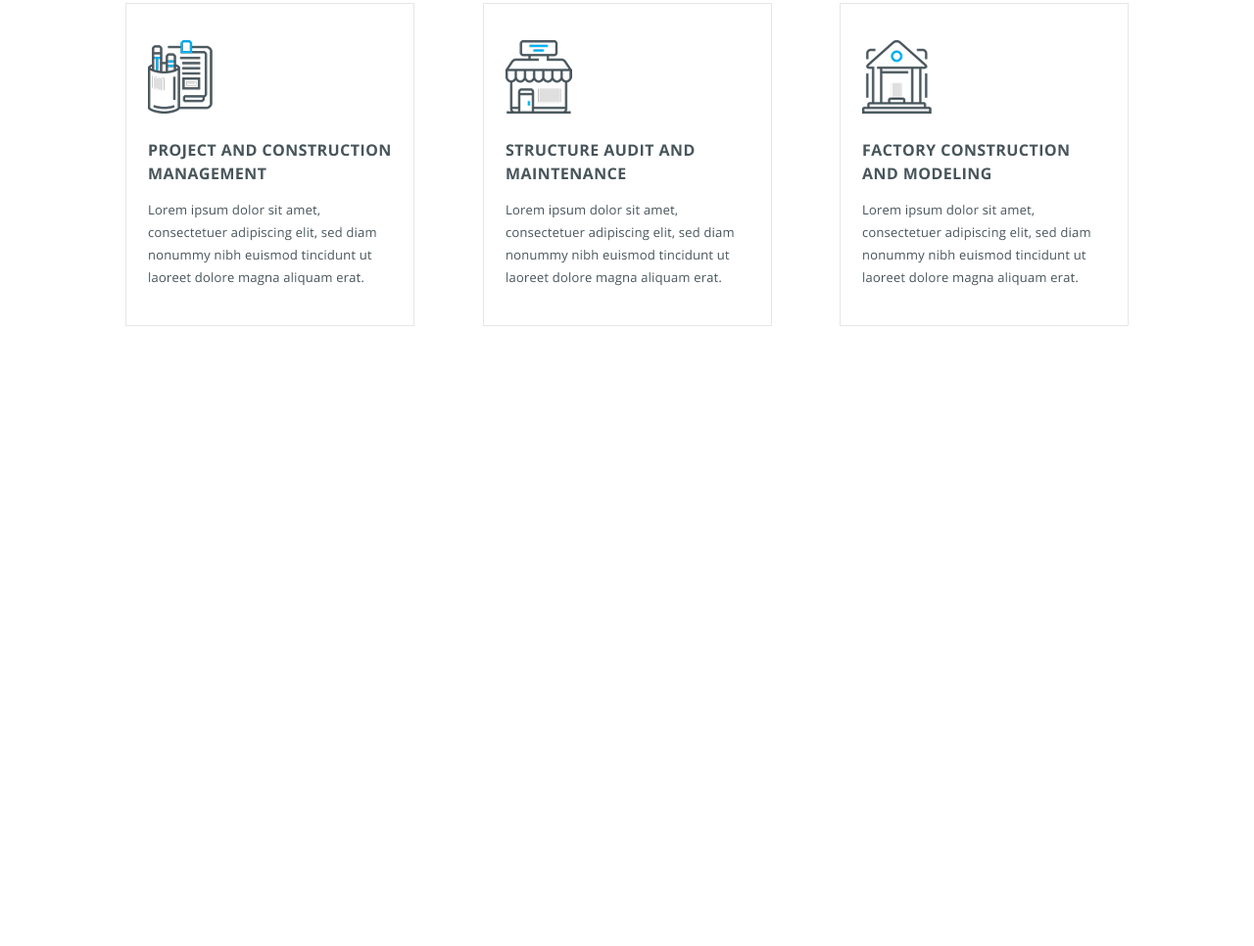
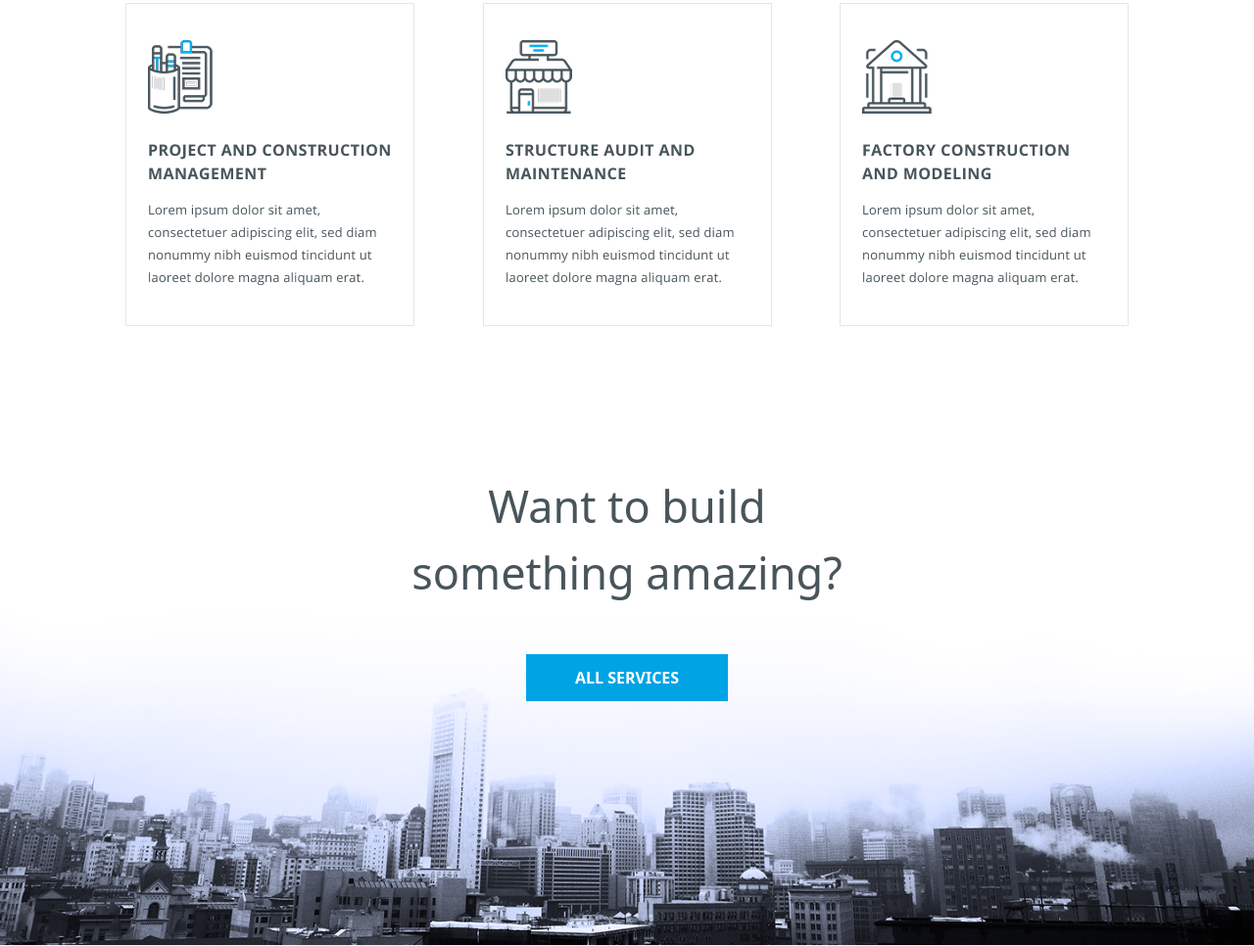
Before and after one commit to EloonMaskk/VX_2, a website: page src/index.html in a window 1280 px wide. Shown: the part 1780-2746 px from the top of the page at 98% size. Before the commit the page ends 2113 px from the top, so only its background shows below. Drawn offline with Linux system fonts and the light colour scheme.

Commit message:
third section of main

```diff
--- a/src/index.html
+++ b/src/index.html
@@ -87,6 +87,17 @@
             </div>
         </section>
 
+        <section class=" relative mt-[150px] ">
+
+            <img src="./bbgg.png" alt="" class="absolute z-[-1] w-[100%] bottom-[-250px]">
+
+            <div class="static text-center flex flex-col items-center justify-center gap-[50px]">
+                <h1 class="text-[45px] text-[#48555B]">Want to build <br> something amazing?</h1>
+                <button class="bg-[#00A4E5] text-white font-bold px-[50px] py-3">ALL SERVICES</button>
+            </div>
+
+        </section>
+
     </main>
 
 </body>
```
Also changed, not shown: src/output.css.
